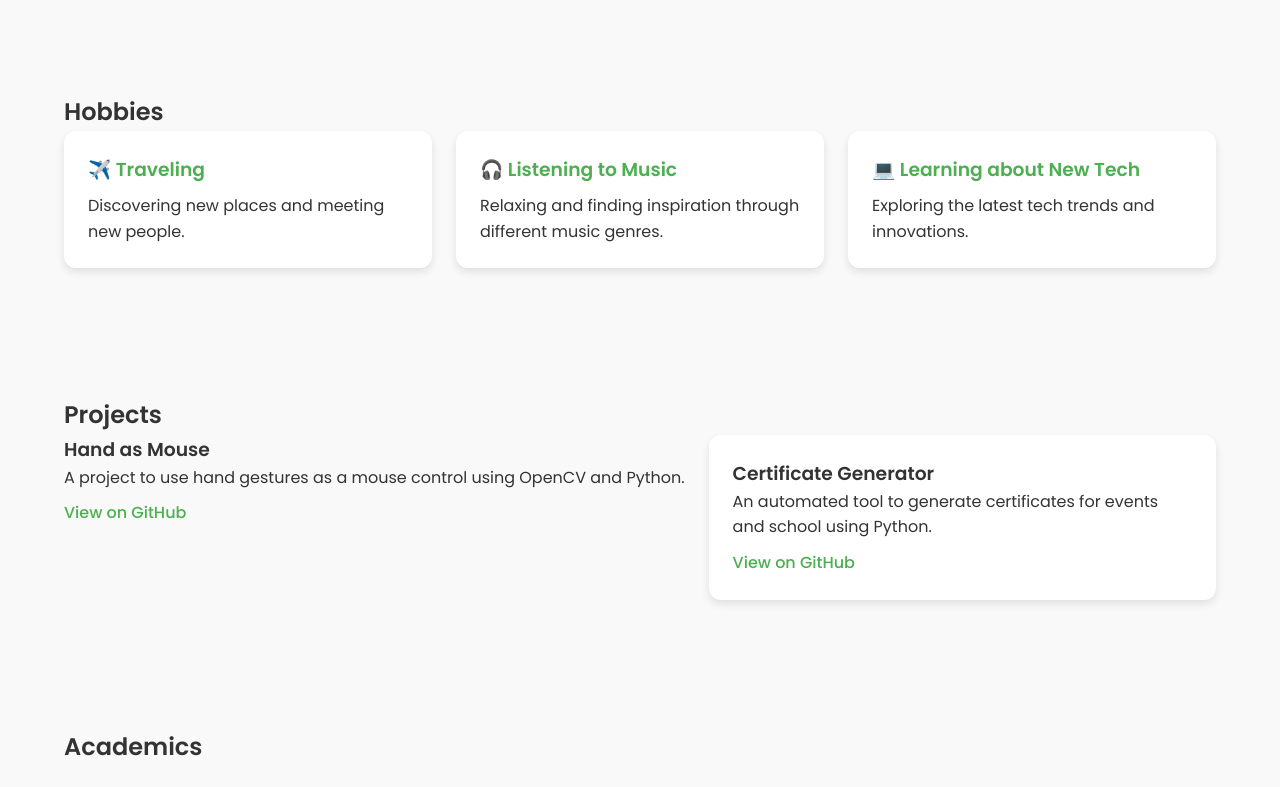
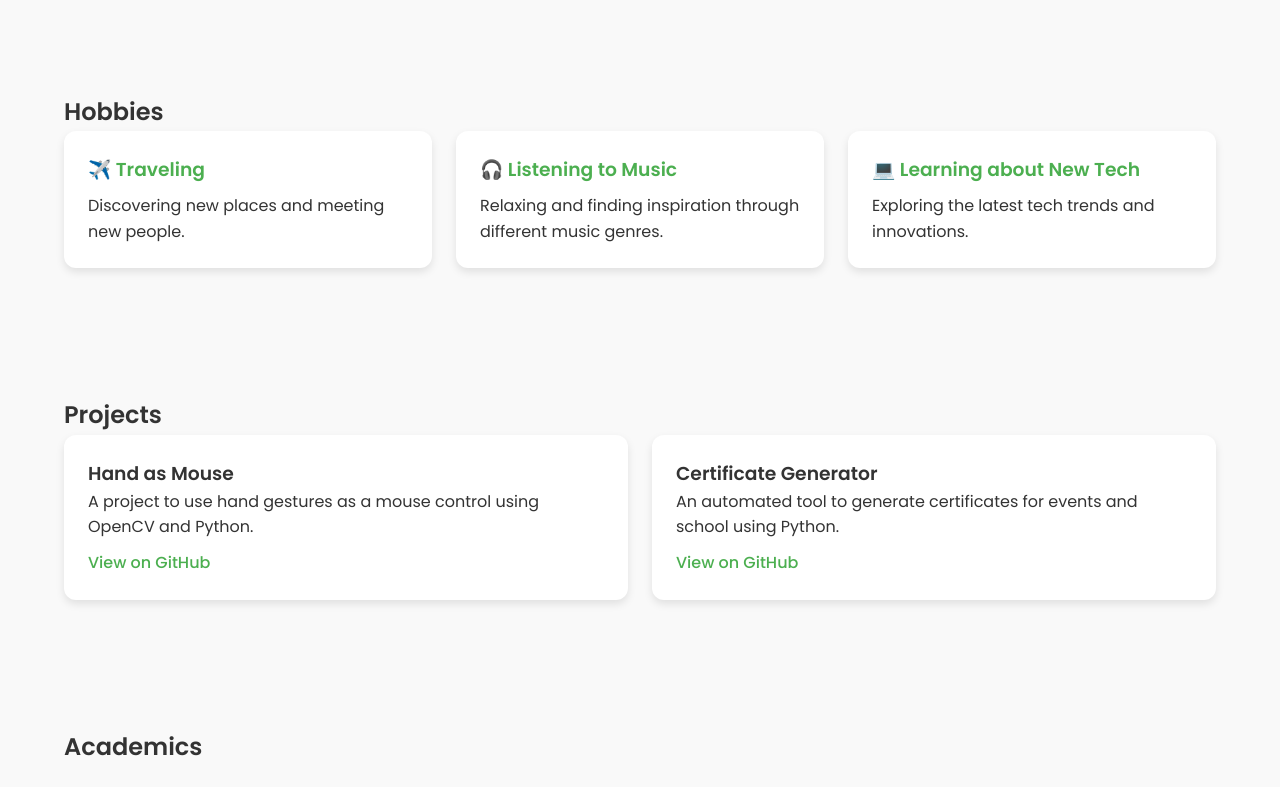
Before and after one commit to yash21-hub/pqr.github.io, a plain HTML site: page index.html in a window 1280 px wide. Shown: the part 438-1225 px from the top of the page. Drawn offline with Linux system fonts and the light colour scheme.

Commit message:
Update index.html

```diff
--- a/index.html
+++ b/index.html
@@ -81,7 +81,7 @@
     <div class="container">
         <h2>Projects</h2>
         <div class="project-list">
-            <div class="project-card1">
+            <div class="project-card">
                 <h3>Hand as Mouse</h3>
                 <p>A project to use hand gestures as a mouse control using OpenCV and Python.</p>
                 <a href="https://github.com/yash21-hub/hand_as_mouse" target="_blank" class="project-link">View on GitHub</a>
```
